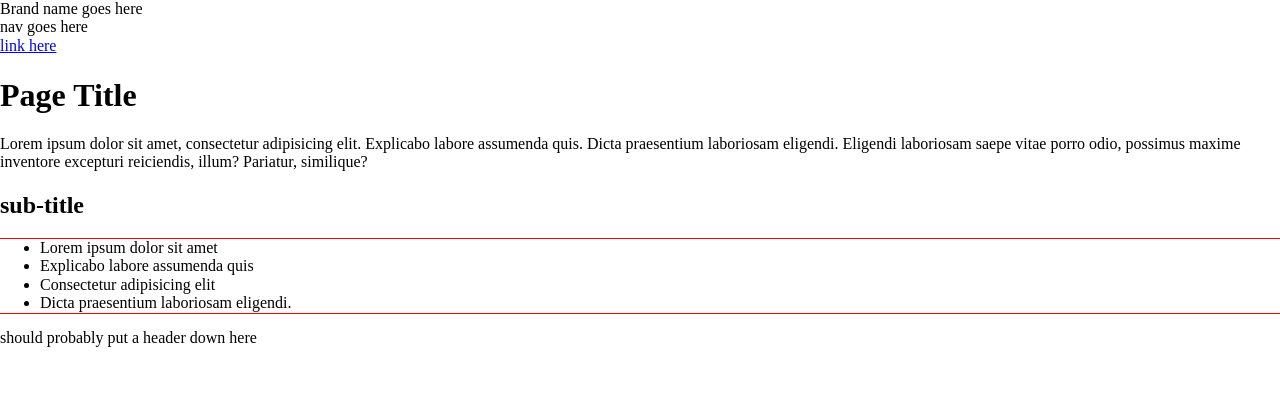
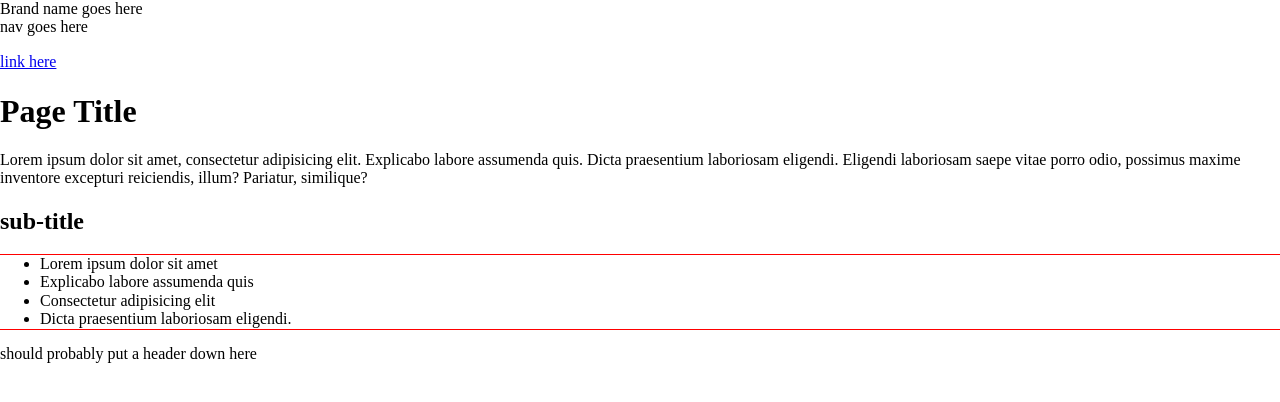
Before and after one commit to francisrupert/lorem-ipsum, a website: page asdf.html in a window 1280 px wide. Drawn offline with nearby package versions, Linux system fonts and the light colour scheme.

Commit message:
wrapped line in paragraph

```diff
--- a/asdf.html
+++ b/asdf.html
@@ -11,7 +11,7 @@
   <header>
     <div>Brand name goes here</div>
     <nav>nav goes here</nav>
-    <a href="asdf">link here</a>
+    <p><a href="asdf">link here</a></p>
   </header>
   <h1>Page Title</h1>
   <p>Lorem ipsum dolor sit amet, consectetur adipisicing elit. Explicabo labore assumenda quis. Dicta praesentium laboriosam eligendi. Eligendi laboriosam saepe vitae porro odio, possimus maxime inventore excepturi reiciendis, illum? Pariatur, similique?</p>
```
